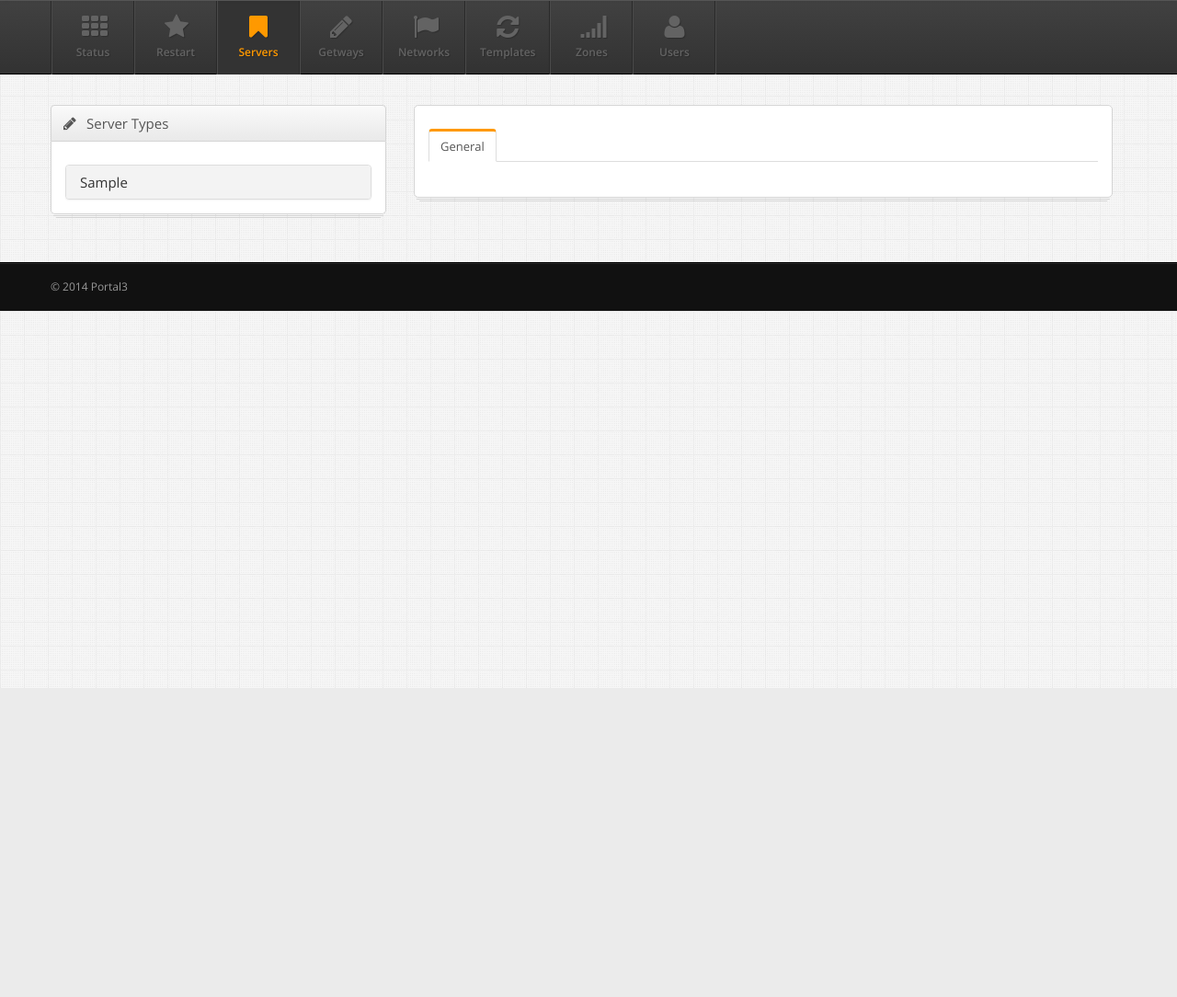
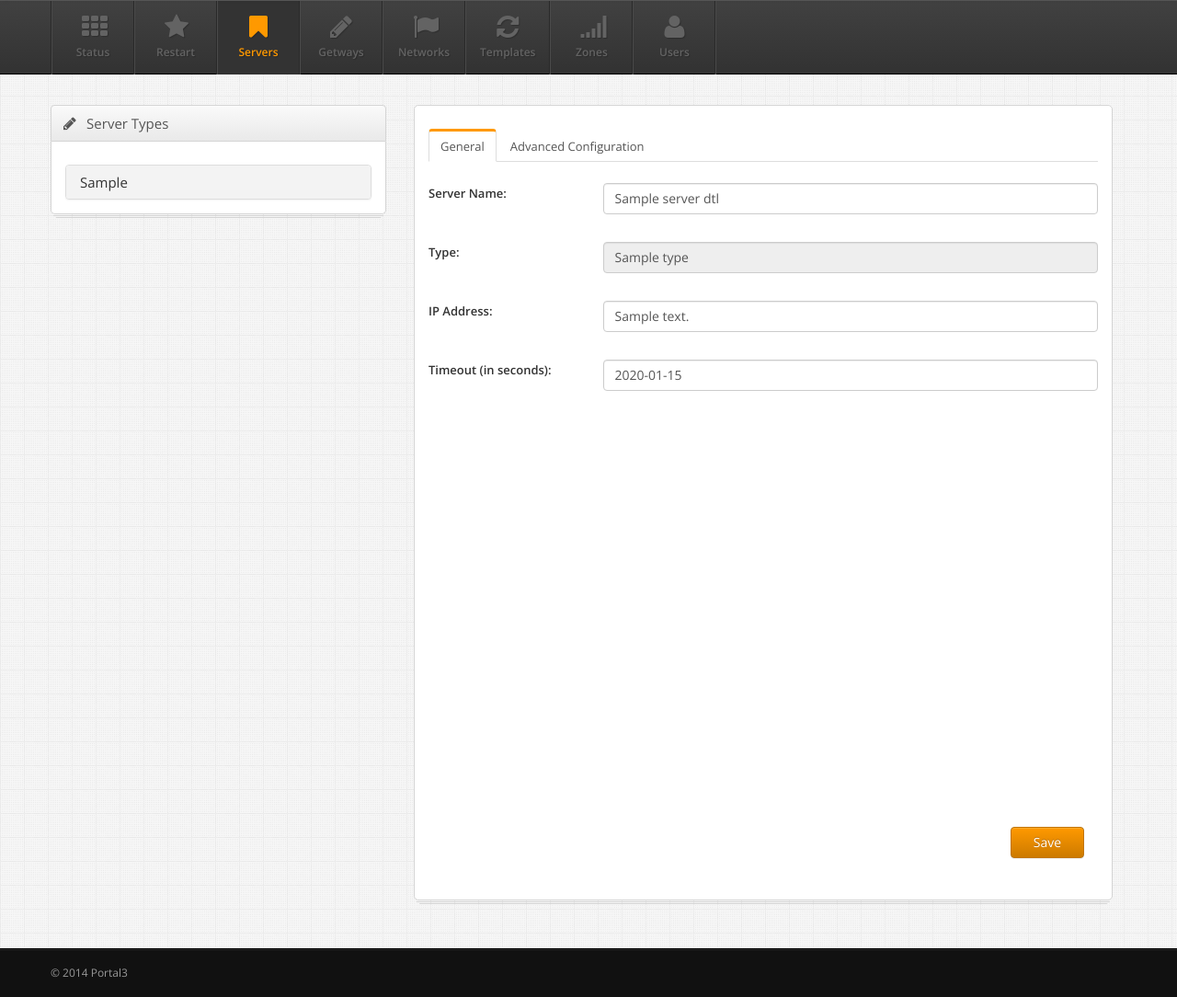
Before and after one commit to edward01/Portal3_new, a Flask app: template templates/servers/index.html in a window 1280 px wide. Shown: the part 52-1136 px from the top of the page at 92% size. Before the commit the page ends 390 px from the top, so only its background shows below. Run offline with Flask 2, Linux system fonts and the light colour scheme; the template is opened without the code that fills it: most values are stand-ins (such as "Sample title", 1, 10 or a date in 2020); parts of the project's set-up code (start-up, migrations or seed data) failed here and were passed over.

Commit message:
almost complete

```diff
--- a/templates/servers/index.html
+++ b/templates/servers/index.html
@@ -4,18 +4,13 @@
 
 {% set messages = get_flashed_messages(with_categories=true) %}
 {% if messages %}
-    <div class="alert alert-success alert-dismissable">
+    <div class="alert alert-success alert-dismissable" id="main_alert">
+    <button type="button" class="close" data-dismiss="alert" aria-hidden="true">&times;</button>
     {% for category, message in messages %}
         <div>{{ message|safe }}</div>
     {% endfor %}
     </div>
 {% endif %}
-
-
-<div class="alert alert-success alert-dismissable">
-      <button type="button" class="close" data-dismiss="alert" aria-hidden="true">&times;</button>
-      <strong>Well done!</strong> You successfully read <a href="#" class="alert-link">this important alert message</a>.
-    </div>
 
 
 <div class="col-md-4 col-xs-12">
@@ -70,7 +65,7 @@
                             {% else %}
                             <li>
                             {% endif %}
-                                <a href="javascript:;" class="aServList" sid="{{ server._id }}">
+                                <a href="javascript:;" class="aServList" sid="{{ server._id }}" snm="{{ server.server_name }}">
                                 {{ server.server_name }}
                                 <span class="pull-right">
                                     <button type="button" id="btDel_{{ server_name }}" name="btDel_{{ server_name }}" class="btn btn-danger btn-xs msgbox-confirm" sid="{{ server._id }}" snm="{{ server.server_name }}">
@@ -102,71 +97,76 @@
 
           <ul id="myTab" class="nav nav-tabs">
             <li class="active"><a href="#home" data-toggle="tab">General</a></li>
+            <li class=""><a href="#tbAdvConfig" data-toggle="tab">Advanced Configuration</a></li>
           </ul>
           <div class="tab-content">
-            <div class="tab-pane fade active in" id="home">
 
-                <form id="server-form" action="/servers/save" method="post" role="form" class="form-horizontal">
+            <form id="server-form" action="/servers/save" method="post" role="form" class="">
+
+                <div class="tab-pane fade active in form-horizontal" id="home">
 
                     <input type="hidden" id="hf_selType" name="hf_selType" value="{{ active_type }}" />
-                    <input type="hidden" id="hf_selID" name="hf_selID" />
+                    <input type="hidden" id="hf_selName" name="hf_selName" value="{{ active_name }}" />
+                    <input type="hidden" id="hf_selID" name="hf_selID" value="{{ server_dtls._id }}" />
 
                     <div class="form-group">
                         <label class="col-md-3">Server Name:</label>
                         <div class="col-md-9">
-                        <input type="text" id="tServerName" name="tServerName" class="form-control" />
+                        <input type="text" id="tServerName" name="tServerName" class="form-control" value="{{ server_dtls.server_name }}" />
                         </div>
                     </div> <!-- /.form-group -->
                     <div class="form-group">
                         <label class="col-md-3">Type:</label>
                         <div class="col-md-9">
-                        <input type="text" id="tServerType" name="tServerType" class="form-control" readonly />
+                        <input type="text" id="tServerType" name="tServerType" class="form-control" readonly value="{{ server_dtls.type }}" />
                         </div>
                     </div> <!-- /.form-group -->
                     <div class="form-group">
                         <label class="col-md-3">IP Address:</label>
                         <div class="col-md-9">
-                        <input type="text" id="tIPAddress" name="tIPAddress" class="form-control" />
+                        <input type="text" id="tIPAddress" name="tIPAddress" class="form-control" value="{{ server_dtls.ip_address }}"  />
                         </div>
                     </div> <!-- /.form-group -->
                     <div class="form-group" id="dvSharedSecret">
                         <label class="col-md-3">Shared Secret:</label>
                         <div class="col-md-9">
-                        <input type="text" id="tSharedSecret" name="tIPAddress" class="form-control" />
+                        <input type="text" id="tSharedSecret" name="tSharedSecret" class="form-control" value="{{ server_dtls.shared_secret }}" />
                         </div>
                     </div> <!-- /.form-group -->
                     <div class="form-group" id="dvPort">
                         <label class="col-md-3">Port:</label>
                         <div class="col-md-9">
-                        <input type="text" id="tPort" name="tPort" class="form-control" />
+                        <input type="text" id="tPort" name="tPort" class="form-control" value="{{ server_dtls.port }}" />
                         </div>
                     </div> <!-- /.form-group -->
                     <div class="form-group" id="dvPrincipal">
                         <label class="col-md-3">Principal:</label>
                         <div class="col-md-9">
-                        <input type="text" id="tPrincipal" name="tPrincipal" class="form-control" />
+                        <input type="text" id="tPrincipal" name="tPrincipal" class="form-control" value="{{ server_dtls.principal }}" />
                         </div>
                     </div> <!-- /.form-group -->
                     <div class="form-group" id="dvCredentials">
                         <label class="col-md-3">Credentials:</label>
                         <div class="col-md-9">
-                        <input type="text" id="tCredentials" name="tCredentials" class="form-control" />
+                        <input type="text" id="tCredentials" name="tCredentials" class="form-control" value="{{ server_dtls.credentials }}" />
                         </div>
                     </div> <!-- /.form-group -->
                     <div class="form-group">
                         <label class="col-md-3">Timeout (in seconds):</label>
                         <div class="col-md-9">
-                        <input type="text" id="tTimeout" name="tTimeout" class="form-control" />
+                        <input type="text" id="tTimeout" name="tTimeout" class="form-control" value="{{ server_dtls.timeout }}" />
                         </div>
                     </div> <!-- /.form-group -->
 
-                    <div class="form-group">
-                        <label class="col-md-3">Advanced Configuration:</label>
-                        <div class="col-md-9">
-                        <textarea id="tAdvConfig" name="tAdvConfig" class="form-control" rows="6"></textarea>
+                </div>
+
+                <div class="tab-pane fade form-horizontal" id="tbAdvConfig">
+                    <div class="form-group" style="">
+                        <div class="col-md-12">
+                        <textarea id="tAdvConfig" name="tAdvConfig" class="form-control" rows="20" value="{{ server_dtls.advanced_config }}" ></textarea>
                         </div>
                     </div> <!-- /.form-group -->
-
+                </div>
 
                 <div class="form-group">
                     <div class="col-md-12" style="text-align: right;">
@@ -177,7 +177,6 @@
 
             </form> <!-- server-form-->
 
-            </div>
           </div>
 
         </div> <!-- /widget-content -->
@@ -198,7 +197,7 @@
             <h4 class="modal-title" >Server Type: <span id="new_server_title"></span></h4>
           </div>
           <div class="modal-body">
-              <div class="alert alert-danger alert-dismissable">
+              <div class="alert alert-danger alert-dismissable" id="new_server_alert">
                 <div id="msg"></div>
                 </div>
 
@@ -219,8 +218,17 @@
 
 <script>
 $(function() {
-    $(".alert").hide();
-    $("#home *").hide();
+    $("#new_server_alert").hide();
+    //$("#home *").hide();
+
+//    if ($("#hfAlert").val() != '')
+//        $(".alert").css('display','block');
+
+
+    if ($("#hf_selName").val() != 'None') {
+        toggle_fields($("#tServerType").val());
+    }
+
 
     //-- Server Type > click
     $("a[name^='aServType_']").click(function() {
@@ -239,7 +247,7 @@ $(function() {
 
     //-- Cancel new server button > click
     $("#btCancel").click(function() {
-        $(".alert").hide();
+        $("#new_server_alert").hide();
     });
 
 
@@ -257,7 +265,7 @@ $(function() {
     //-- Delete Server button > click
     $("button[name^='btDel_']").click(function() {
         //alert($(this).attr('sid'));
-        server_id = $(this).attr('sid');
+        var server_id = $(this).attr('sid');
         $.msgbox("This will delete " + $(this).attr('snm') + " server, Proceed?", {
             type: "confirm",
             buttons : [
@@ -279,12 +287,11 @@ $(function() {
         $(this).parent().addClass("active");
 
         // load server details
-        $("#home *").hide();
-        server_id = $(this).attr('sid');
+        var server_id = $(this).attr('sid');
         $("#hf_selID").val(server_id);
 
         $.get('/servers/load/'+server_id, function(data) {
-            srvr = jQuery.parseJSON(data);
+            var srvr = jQuery.parseJSON(data);
             $("#tServerName").val(srvr.server_name);
             $("#tServerType").val(srvr.type);
             $("#tIPAddress").val(srvr.ip_address);
@@ -295,25 +302,7 @@ $(function() {
             $("#tTimeout").val(srvr.timeout);
             $("#tAdvConfig").val(srvr.advanced_config);
 
-
-            $("#dvSharedSecret").hide();
-            $("#dvPort").hide();
-            $("#dvPrincipal").hide();
-            $("#dvCredentials").hide();
-
-            if (srvr.type == 'AAA') {
-                $("#dvSharedSecret").show();
-            }
-            else if ('|SPS|Kenan|Datapower|'.indexOf('|'+srvr.type+'|') > 0) {
-                $("#dvPort").show();
-            }
-            else if ('|SDB|SDB_DBM|BPC|'.indexOf('|'+srvr.type+'|') > 0) {
-                $("#dvPort").show();
-                $("#dvPrincipal").show();
-                $("#dvCredentials").show();
-            }
-
-            $("#home *").show();
+            toggle_fields(srvr.type);
         });
     });
 
@@ -330,7 +319,7 @@ $(function() {
 function submit_form() {
     if($("#txtNewServer").val().trim() == '') {
         $("#msg").text('Server Name is required.');
-        $(".alert").show();
+        $("#new_server_alert").show();
         $("#txtNewServer").focus();
         return false;
     }
@@ -338,6 +327,26 @@ function submit_form() {
         return true;
     }
 }
+
+
+function toggle_fields(srvr_type) {
+    $("#dvSharedSecret").hide();
+    $("#dvPort").hide();
+    $("#dvPrincipal").hide();
+    $("#dvCredentials").hide();
+
+    if (srvr_type == 'AAA') {
+        $("#dvSharedSecret").show();
+    }
+    else if ('|SPS|Kenan|Datapower|'.indexOf('|'+srvr_type+'|') > 0) {
+        $("#dvPort").show();
+    }
+    else if ('|SDB|SDB_DBM|BPC|'.indexOf('|'+srvr_type+'|') > 0) {
+        $("#dvPort").show();
+        $("#dvPrincipal").show();
+        $("#dvCredentials").show();
+    }
+}
 </script>
 
 {% endblock %}
--- a/wsgi.py
+++ b/wsgi.py
@@ -93,5 +93,11 @@ def index():
     return redirect(url_for('user.login_form'))
 
 
+
+@app.route('/sample', methods=['GET'])
+def sample():
+    return render_template('test_page.html')
+
+
 if __name__ == '__main__':
     app.run(debug=True)
```
Also changed, not shown: servers/controller.py (+16 -13 lines), templates/test_page.html (+12 -10 lines). Lines whose indentation alone changed are shown as unchanged.
